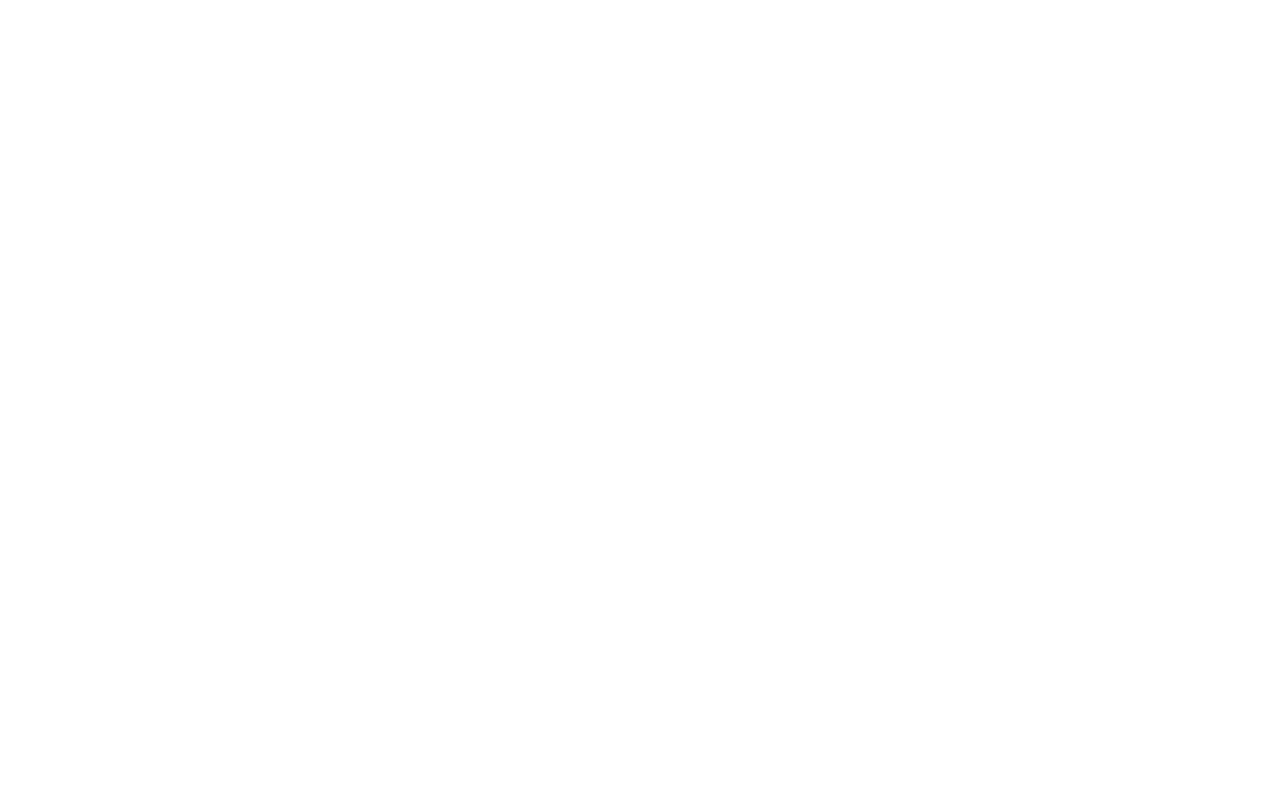
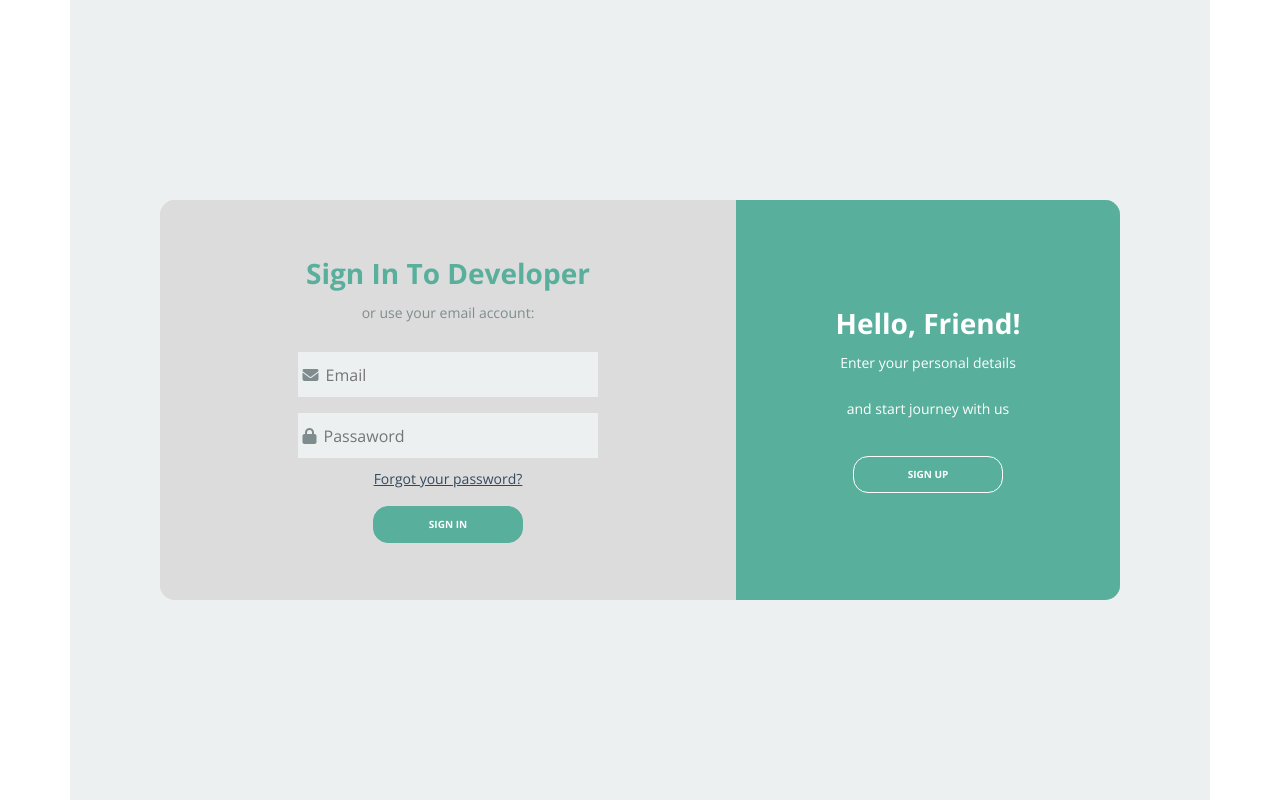
Before and after one commit to RafaelMF16/DinDin, an Angular app in the folder DinDin.AngularProject/: page /login in a window 1280 px wide. Built offline with nearby package versions, Linux system fonts and the light colour scheme.

Commit message:
implementei a tela de login, falta apenas as animações

```diff
--- a/DinDin.AngularProject/src/app/pages/login/login.component.css
+++ b/DinDin.AngularProject/src/app/pages/login/login.component.css
@@ -0,0 +1,198 @@
+@import url('https://fonts.googleapis.com/css2?family=IBM+Plex+Mono:wght@300;400;700&family=Open+Sans:ital,wght@0,300..800;1,300..800&display=swap');
+
+body {
+    font-family: 'Open Sans', 'sans-serif';
+}
+
+.container {
+    display: flex;
+    justify-content: center;
+    align-items: center;
+    height: 100vh;
+    background-color: #ecf0f1;
+}
+
+.content {
+    background-color: gainsboro;
+    border-radius: 15px;
+    width: 960px;
+    height: 50%;
+    justify-content: space-between;
+    align-items: center;
+    position: relative;
+}
+
+.content::before {
+    content: "";
+    position: absolute;
+    background-color: #58af9b;
+    width: 40%;
+    height: 100%;
+    border-top-left-radius: 15px;
+    border-bottom-left-radius: 15px;
+    left: 0%;
+}
+
+.title {
+    font-size: 28px;
+    font-weight: bold;
+    text-transform: capitalize;
+}
+
+.title-primary {
+    color: #fff;
+}
+
+.tittle-secondary {
+    color: #58af9b;
+}
+
+.description {
+    font-size: 14px;
+    font-weight: 300;
+    line-height: 30px;
+}
+
+.description-primary {
+    color: #fff;
+}
+
+.description-secondary {
+    color: #7f8c8d;
+}
+
+.btn {
+    border-radius: 15px;
+    text-transform: uppercase;
+    color: #fff;
+    font-size: 10px;
+    padding: 10px 50px;
+    cursor: pointer;
+    font-weight: bold;
+    align-self: center;
+    width: 150px;
+    margin-top: 1rem;
+}
+
+.btn-primary {
+    background-color: transparent;
+    border: 1px solid #fff;
+    transition: background-color .5s;
+}
+
+.btn-primary:hover {
+    background-color: #fff;
+    color: #58af9b
+}
+
+.btn-secondary {
+    background-color: #58af9b;
+    border: 1px solid #58af9b;
+    transition: background-color .5s;
+}
+
+.btn-secondary:hover {
+    background-color: #fff;
+    border: 1px solid #58af9b;
+    color: #58af9b;
+}
+
+.first-content {
+    display: flex;
+}
+
+.first-content .second-column {
+    z-index: 11;
+}
+
+.first-column {
+    text-align: center;
+    width: 40%;
+    z-index: 10;
+}
+
+.second-column {
+    text-align: center;
+    width: 60%;
+    display: flex;
+    flex-direction: column;
+    align-items: center;
+}
+
+.form {
+    display: flex;
+    flex-direction: column;
+    width: 55%;
+}
+
+.form input {
+    height: 45px;
+    border: none;
+    background-color: #ecf0f1;
+    width: 100%;
+}
+
+.icon-modify {
+    color: #7f8c8d;
+    padding: 0 5px;
+}
+
+.label-input {
+    background-color: #ecf0f1;
+    display: flex;
+    align-items: center;
+    margin: 8px;
+}
+
+.second-content {
+    position: absolute;
+    display: flex;
+}
+
+.second-content .first-column {
+    order: 2;
+    z-index: -1;
+}
+
+.second-content .second-column {
+    order: 1;
+    z-index: -1;
+}
+
+.forgot-password {
+    color: #34495e;
+    font-size: 14px;
+    margin: 15px 0;
+}
+
+.forgot-password::first-letter {
+    text-transform: capitalize;
+}
+
+.isLogin .first-content .first-column,
+.isLogin .first-content .second-column {
+    z-index: -1;
+}
+
+.isLogin .second-content .first-column,
+.isLogin .second-content .second-column {
+    z-index: 11;
+}
+
+.isLogin .content::before {
+    left: 60%;
+    border-top-left-radius: 0;
+    border-bottom-left-radius: 0;
+    border-top-right-radius: 15px;
+    border-bottom-right-radius: 15px;
+}
+
+.isRegister .first-content .first-column,
+.isRegister .first-content .second-column {
+    z-index: 11;
+}
+
+.isRegister .second-content .first-column,
+.isRegister .second-content .second-column {
+    z-index: -1;
+}
--- a/DinDin.AngularProject/src/app/pages/login/login.component.html
+++ b/DinDin.AngularProject/src/app/pages/login/login.component.html
@@ -0,0 +1,73 @@
+<body [ngClass]="{'isRegister' : !isLogin, 'isLogin' : isLogin}">
+    <div class="container">
+        <div class="content first-content">
+            <div class="first-column">
+                <h2 class="title title-primary">welcome back!</h2>
+                <p class="description description-primary">To keep connected with us</p>
+                <p class="description description-primary">please login with your personal info</p>
+                <button (click)="onClickInSignIn()" class="btn btn-primary">sign in</button>
+            </div> <!-- call for login column -->
+
+            <div class="second-column">
+                <h2 class="title tittle-secondary">create account</h2>
+                <p class="description description-secondary">or use your email for registration:</p>
+                <form class="form">
+                    <label class="label-input" for="">
+                        <i class="fa-solid fa-user icon-modify"></i>
+                        <input type="text" placeholder="Name">
+                    </label>
+
+                    <label class="label-input" for="">
+                        <i class="fa-solid fa-envelope icon-modify"></i>
+                        <input type="email" placeholder="Email">
+                    </label>
+
+                    <label class="label-input" for="">
+                        <i class="fa-solid fa-lock icon-modify"></i>
+                        <input type="password" placeholder="Password">
+                    </label>
+
+                    <button class="btn btn-secondary">
+                        sign up
+                    </button>
+                </form> <!-- register forms -->
+            </div> <!-- register column -->
+        </div> <!-- register content -->
+
+        <div class="content second-content">
+            <div class="first-column">
+                <h2 class="title title-primary">hello, friend!</h2>
+                <p class="description description-primary">Enter your personal details</p>
+                <p class="description description-primary">and start journey with us</p>
+                <button (click)="onClickInSignUp()" class="btn btn-primary">sign up</button>
+            </div> <!-- call for register column -->
+
+            <div class="second-column">
+                <h2 class="title tittle-secondary">sign in to developer</h2>
+                <p class="description description-secondary">or use your email account:</p>
+                <form class="form">
+                    <label class="label-input" for="">
+                        <i class="fa-solid fa-envelope icon-modify"></i>
+                        <input type="email" placeholder="Email">
+                    </label>
+
+                    <label class="label-input" for="">
+                        <i class="fa-solid fa-lock icon-modify"></i>
+                        <input type="password" placeholder="Passaword">
+                    </label>
+
+                    <div>
+                        <a class="forgot-password" href="#">
+                            Forgot your password?
+                        </a>
+                    </div>
+
+
+                    <button class="btn btn-secondary">
+                        sign in
+                    </button>
+                </form> <!-- login forms -->
+            </div> <!-- login column -->
+        </div> <!-- login content -->
+    </div>
+</body>
--- a/DinDin.AngularProject/src/app/pages/login/login.component.ts
+++ b/DinDin.AngularProject/src/app/pages/login/login.component.ts
@@ -8,5 +8,13 @@
   styleUrl: './login.component.css'
 })
 export class LoginComponent {
+  isLogin: boolean = true;
 
+  onClickInSignUp(): void{
+    this.isLogin = false;
+  }
+
+  onClickInSignIn(): void {
+    this.isLogin = true;
+  }
 }
--- a/DinDin.AngularProject/src/index.html
+++ b/DinDin.AngularProject/src/index.html
@@ -32,5 +32,10 @@
       integrity="sha384-0pUGZvbkm6XF6gxjEnlmuGrJXVbNuzT9qBBavbLwCsOGabYfZo0T0to5eqruptLy"
       crossorigin="anonymous">
     </script>
+
+    <script
+      src="https://kit.fontawesome.com/8b1f7846d1.js"
+      crossorigin="anonymous">
+    </script>
   </body>
 </html>
```
